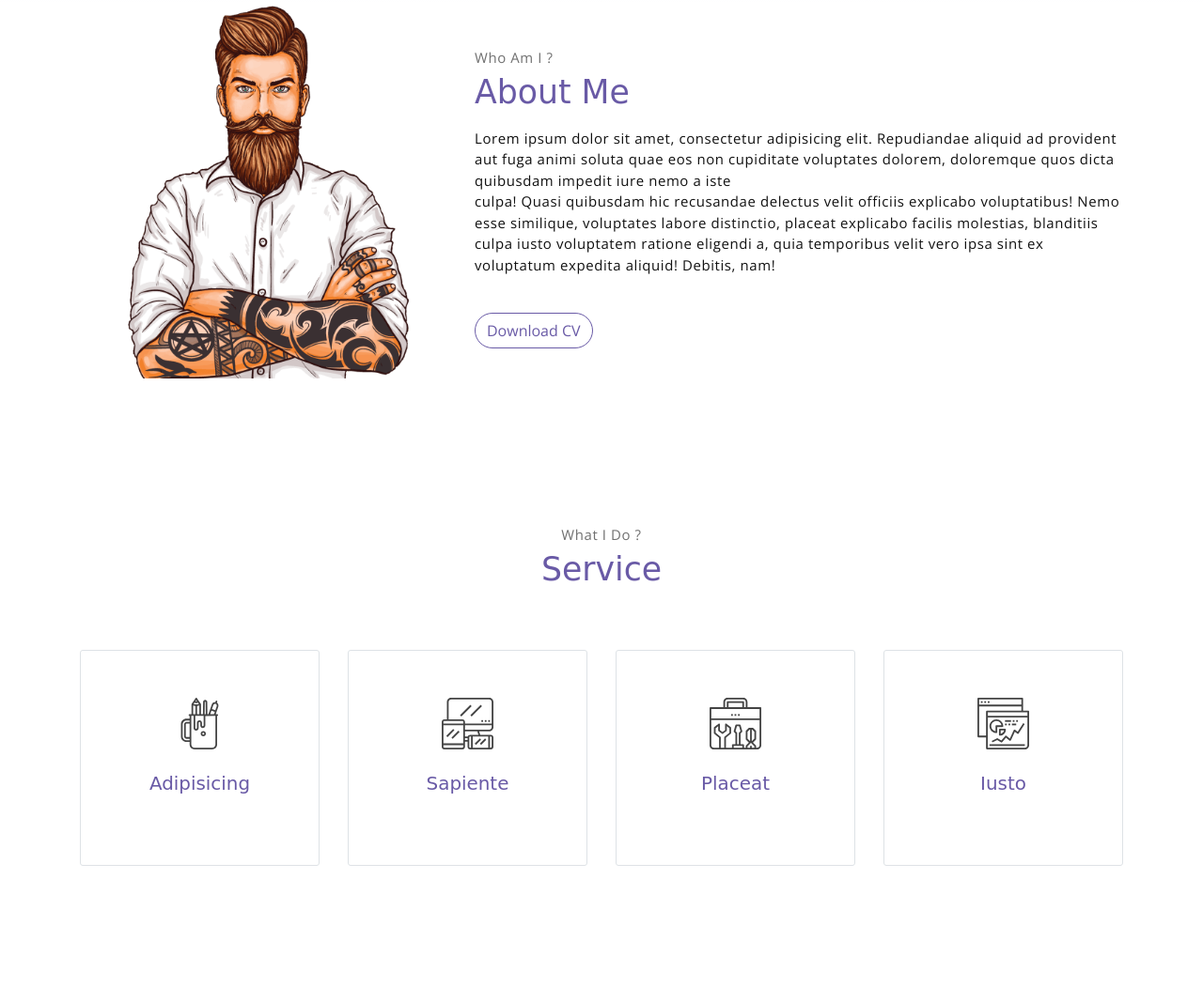
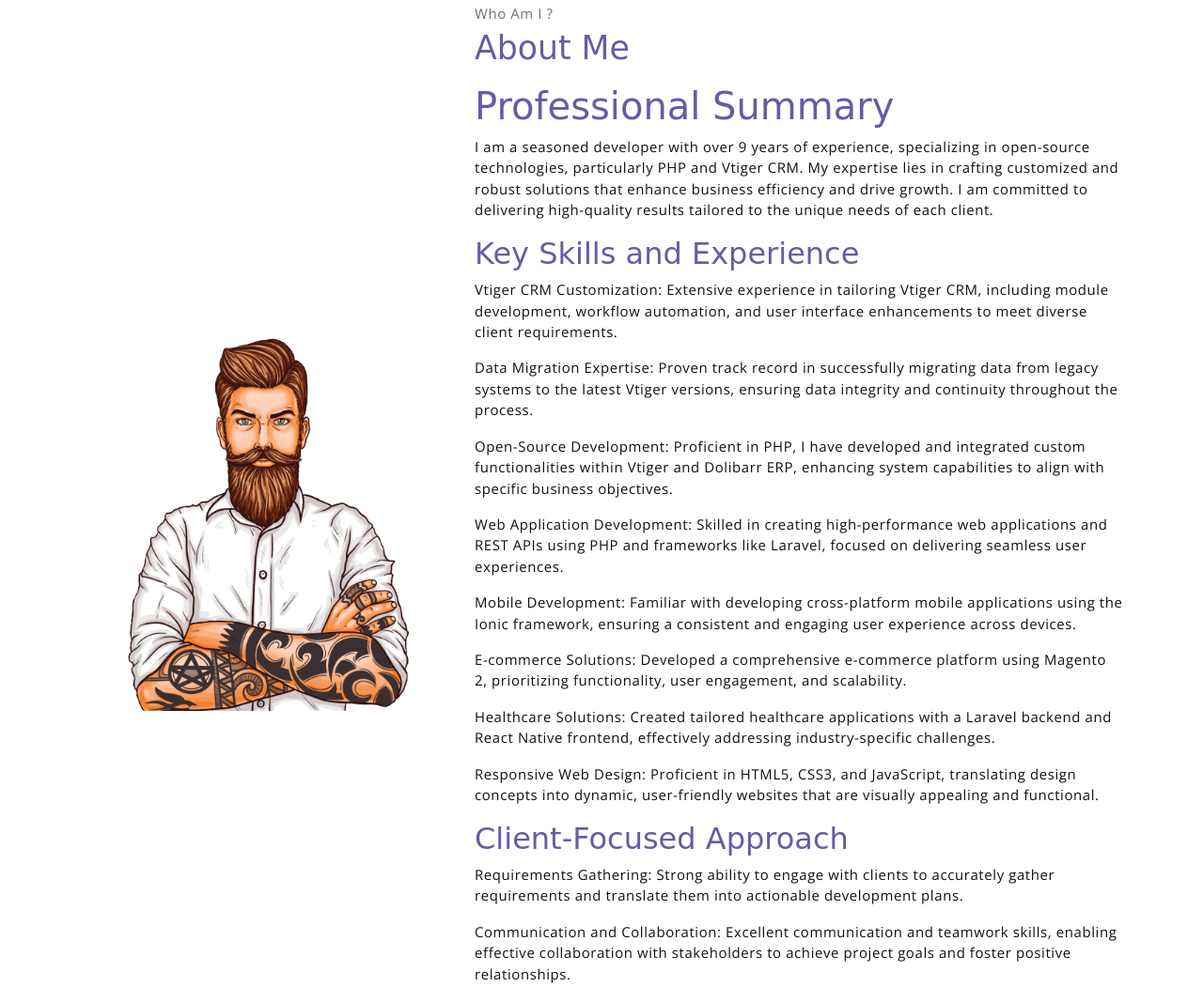
Before and after one commit to purvesh5159/purvesh5159.github.io, a plain HTML site: page index.html in a window 1280 px wide. Shown: the part 797-1848 px from the top of the page at 94% size. Drawn offline with nearby package versions, Linux system fonts and the light colour scheme; a web font is replaced by a local one.

Commit message:
update theme

```diff
--- a/index.html
+++ b/index.html
@@ -2,11 +2,27 @@
 <html lang="en">
 
 <head>
+    <style>
+        body {
+            font-family: Arial, sans-serif;
+            line-height: 1.6;
+            margin: 20px;
+        }
+        h1, h2 {
+            color: #333;
+        }
+        h1 {
+            font-size: 24px;
+        }
+        h2 {
+            font-size: 20px;
+        }
+    </style>
     <meta charset="utf-8">
     <meta name="viewport" content="width=device-width, initial-scale=1, shrink-to-fit=no">
     <meta name="description" content="Start your development with Meyawo landing page.">
     <meta name="author" content="Devcrud">
-    <title>Meyawo Landing page | Free Bootstrap 4.3.x landing page</title>
+    <title>Purvesh Ramoliya - Full Stack Developer</title>
     <!-- font icons -->
     <link rel="stylesheet" href="assets/vendors/themify-icons/css/themify-icons.css">
     <!-- Bootstrap + Meyawo main styles -->
@@ -18,7 +34,7 @@
     <!-- Page Navbar -->
     <nav class="custom-navbar" data-spy="affix" data-offset-top="20">
         <div class="container">
-            <a class="logo" href="#">Meyawo</a>
+            <a class="logo" href="#">Ramoliya</a>
             <ul class="nav">
                 <li class="item">
                     <a class="link" href="#home">Home</a>
@@ -56,9 +72,9 @@
         <div class="header-content container">
             <h1 class="header-title">
                 <span class="up">HI!</span>
-                <span class="down">I am John Doe</span>
+                <span class="down">I am Purvesh Ramoliya</span>
             </h1>
-            <p class="header-subtitle">FRONTEND WEB DESIGNER</p>
+            <p class="header-subtitle">FULL STACK DEVELOPER</p>
 
             <button class="btn btn-primary">Visit My Works</button>
         </div>
@@ -77,15 +93,24 @@
                 <div class="about-caption">
                     <p class="section-subtitle">Who Am I ?</p>
                     <h2 class="section-title mb-3">About Me</h2>
-                    <p>
-                        Lorem ipsum dolor sit amet, consectetur adipisicing elit. Repudiandae aliquid ad provident aut
-                        fuga animi soluta quae eos non cupiditate voluptates dolorem, doloremque quos dicta quibusdam
-                        impedit iure nemo a iste
-                        <br>culpa! Quasi quibusdam hic recusandae delectus velit officiis explicabo voluptatibus! Nemo
-                        esse similique, voluptates labore distinctio, placeat explicabo facilis molestias, blanditiis
-                        culpa iusto voluptatem ratione eligendi a, quia temporibus velit vero ipsa sint ex voluptatum
-                        expedita aliquid! Debitis, nam!
-                    </p>
+                        <h1>Professional Summary</h1>
+                        <p>
+                            I am a seasoned developer with over 9 years of experience, specializing in open-source technologies, particularly PHP and Vtiger CRM. My expertise lies in crafting customized and robust solutions that enhance business efficiency and drive growth. I am committed to delivering high-quality results tailored to the unique needs of each client.
+                        </p>
+                        <h2>Key Skills and Experience</h2>
+                        <p><strong>Vtiger CRM Customization:</strong> Extensive experience in tailoring Vtiger CRM, including module development, workflow automation, and user interface enhancements to meet diverse client requirements.</p>
+                        <p><strong>Data Migration Expertise:</strong> Proven track record in successfully migrating data from legacy systems to the latest Vtiger versions, ensuring data integrity and continuity throughout the process.</p>
+                        <p><strong>Open-Source Development:</strong> Proficient in PHP, I have developed and integrated custom functionalities within Vtiger and Dolibarr ERP, enhancing system capabilities to align with specific business objectives.</p>
+                        <p><strong>Web Application Development:</strong> Skilled in creating high-performance web applications and REST APIs using PHP and frameworks like Laravel, focused on delivering seamless user experiences.</p>
+                        <p><strong>Mobile Development:</strong> Familiar with developing cross-platform mobile applications using the Ionic framework, ensuring a consistent and engaging user experience across devices.</p>
+                        <p><strong>E-commerce Solutions:</strong> Developed a comprehensive e-commerce platform using Magento 2, prioritizing functionality, user engagement, and scalability.</p>
+                        <p><strong>Healthcare Solutions:</strong> Created tailored healthcare applications with a Laravel backend and React Native frontend, effectively addressing industry-specific challenges.</p>
+                        <p><strong>Responsive Web Design:</strong> Proficient in HTML5, CSS3, and JavaScript, translating design concepts into dynamic, user-friendly websites that are visually appealing and functional.</p>
+
+                        <h2>Client-Focused Approach</h2>
+                        <p><strong>Requirements Gathering:</strong> Strong ability to engage with clients to accurately gather requirements and translate them into actionable development plans.</p>
+                        <p><strong>Communication and Collaboration:</strong> Excellent communication and teamwork skills, enabling effective collaboration with stakeholders to achieve project goals and foster positive relationships.</p>
+
                     <button class="btn-rounded btn btn-outline-primary mt-4">Download CV</button>
                 </div>
             </div><!-- end of about wrapper -->
```
